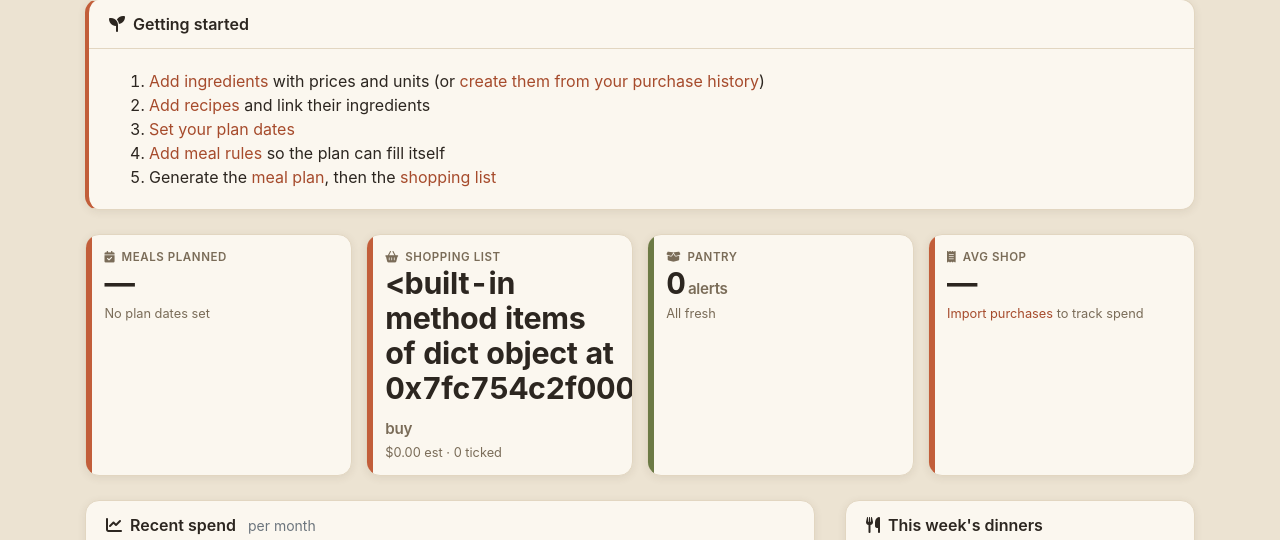
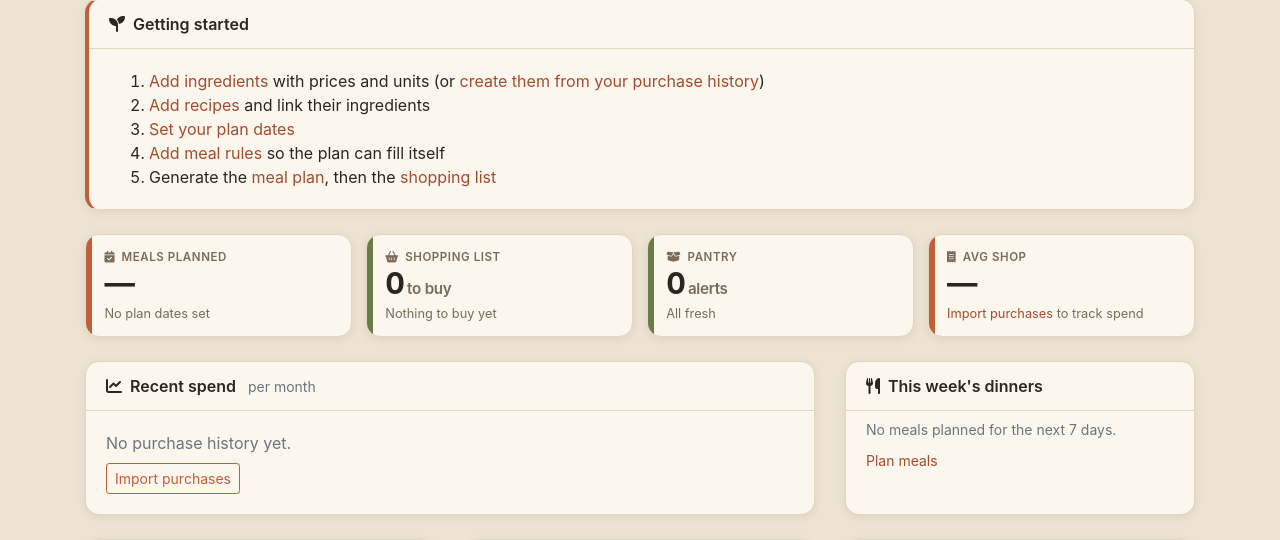
Before and after one commit to Deejpotter/groceries-spend-visualiser, a Flask app: page / in a window 1280 px wide. Shown: the part 177-717 px from the top of the page. Run offline with Flask 3, Linux system fonts and the light colour scheme; the visitor is signed in with stand-in values (Sample User, id 1); data comes from the database, SQL or seed files in the repository; data that the repository does not hold is empty; some libraries are stand-ins or nearby versions.

Commit message:
fix: render the shopping count, not dict.items, on the dashboard tile
- Rename shopping_summary's 'items' key to 'item_count' so Jinja resolves the count instead of the dict.items method

```diff
--- a/services/dashboard.py
+++ b/services/dashboard.py
@@ -45,7 +45,7 @@ def shopping_summary(rows) -> Dict:
     checked = sum(1 for r in rows if r.get("checked"))
     cost = round(sum(float(r.get("estimated_cost") or 0) for r in rows if not r.get("is_manual")), 2)
     return {
-        "items": items,
+        "item_count": items,
         "checked": checked,
         "cost": cost,
         "pct": round(100 * checked / items) if items else 0,
--- a/templates/dashboard.html
+++ b/templates/dashboard.html
@@ -48,11 +48,11 @@
         </div>
     </div>
 
-    <div class="kpi-tile" data-tone="{{ 'ok' if shopping.items == 0 else 'neutral' }}">
+    <div class="kpi-tile" data-tone="{{ 'ok' if shopping.item_count == 0 else 'neutral' }}">
         <div class="kpi-label"><i class="fas fa-shopping-basket"></i> Shopping list</div>
-        <div class="kpi-value">{{ shopping.items }}<span class="kpi-unit">to buy</span></div>
+        <div class="kpi-value">{{ shopping.item_count }}<span class="kpi-unit">to buy</span></div>
         <div class="kpi-context">
-            {% if shopping.items %}{{ shopping.cost|money }} est &middot; {{ shopping.checked }} ticked{% else %}Nothing to buy yet{% endif %}
+            {% if shopping.item_count %}{{ shopping.cost|money }} est &middot; {{ shopping.checked }} ticked{% else %}Nothing to buy yet{% endif %}
         </div>
     </div>
 
```
Also changed, not shown: tests/test_dashboard.py (+2 -2 lines).
